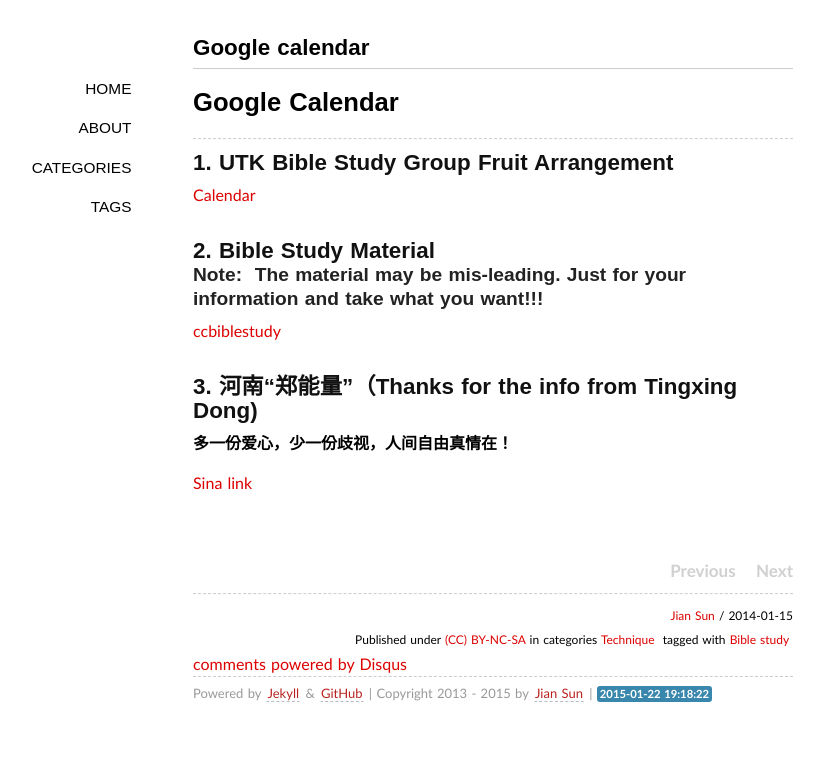
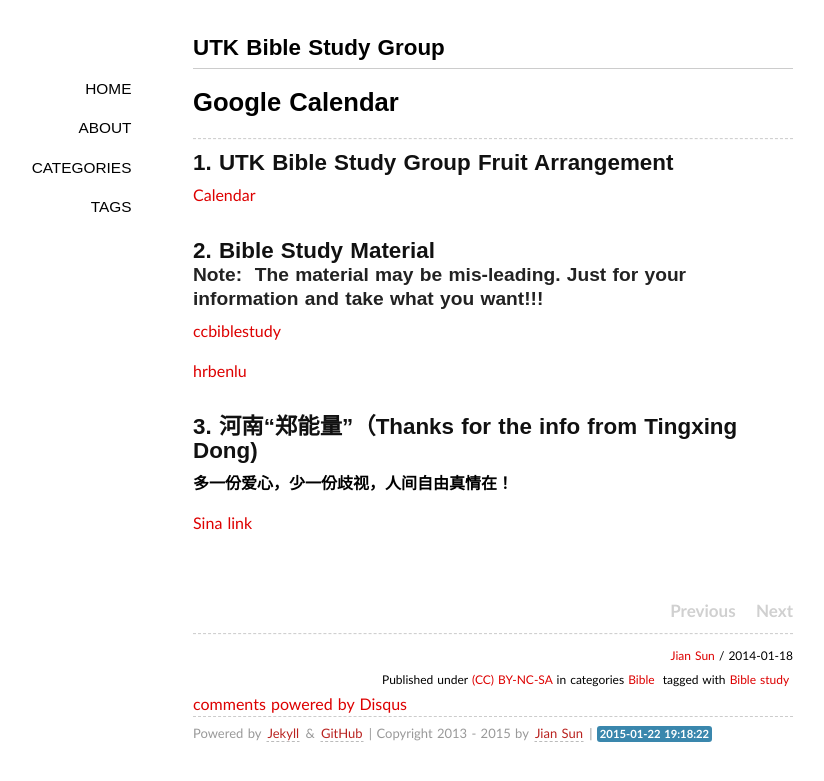
Before and after one commit to sjsprecious/sjsprecious.github.io, a Jekyll site: the page built from _posts/2014-01-18-UTK-BIBLE-STUDY-GROUP.md, in a window 1280 px wide. Shown: the top 781 px of the page, without its empty margins (147-971 px from the left). Built offline with Jekyll 4.4.1, drawn with Linux system fonts in a browser that asks for light colours; some web fonts are replaced; comment, search, counter and statistics services are not loaded.

Commit message:
title change

```diff
--- a/_posts/2014-01-15-Google-calendar.md
+++ b/_posts/2014-01-18-UTK-BIBLE-STUDY-GROUP.md
@@ -1,13 +1,11 @@
 ---
 layout: post
-title: Google calendar
-description: "Google Calendar"
-category: Technique
+title: UTK Bible Study Group
+description: "UTK Bible Study Group"
+category: Bible
 tags:
 - Bible study
 ---
-
-
 
 # Google Calendar
 
@@ -21,7 +19,10 @@
 
 ### **Note:** &nbsp;The material may be mis-leading. Just for your information and take what you want!!!<br>
 
-[ccbiblestudy](http://www.ccbiblestudy.org/index-T.htm)<br><br>
+[ccbiblestudy](http://www.ccbiblestudy.org/index-T.htm)<br>
+
+[hrbenlu](http://www.hrbenlu.com/)<br><br>
+
 
 ## 3. 河南“郑能量”（Thanks for the info from Tingxing Dong)<br>
 
```
